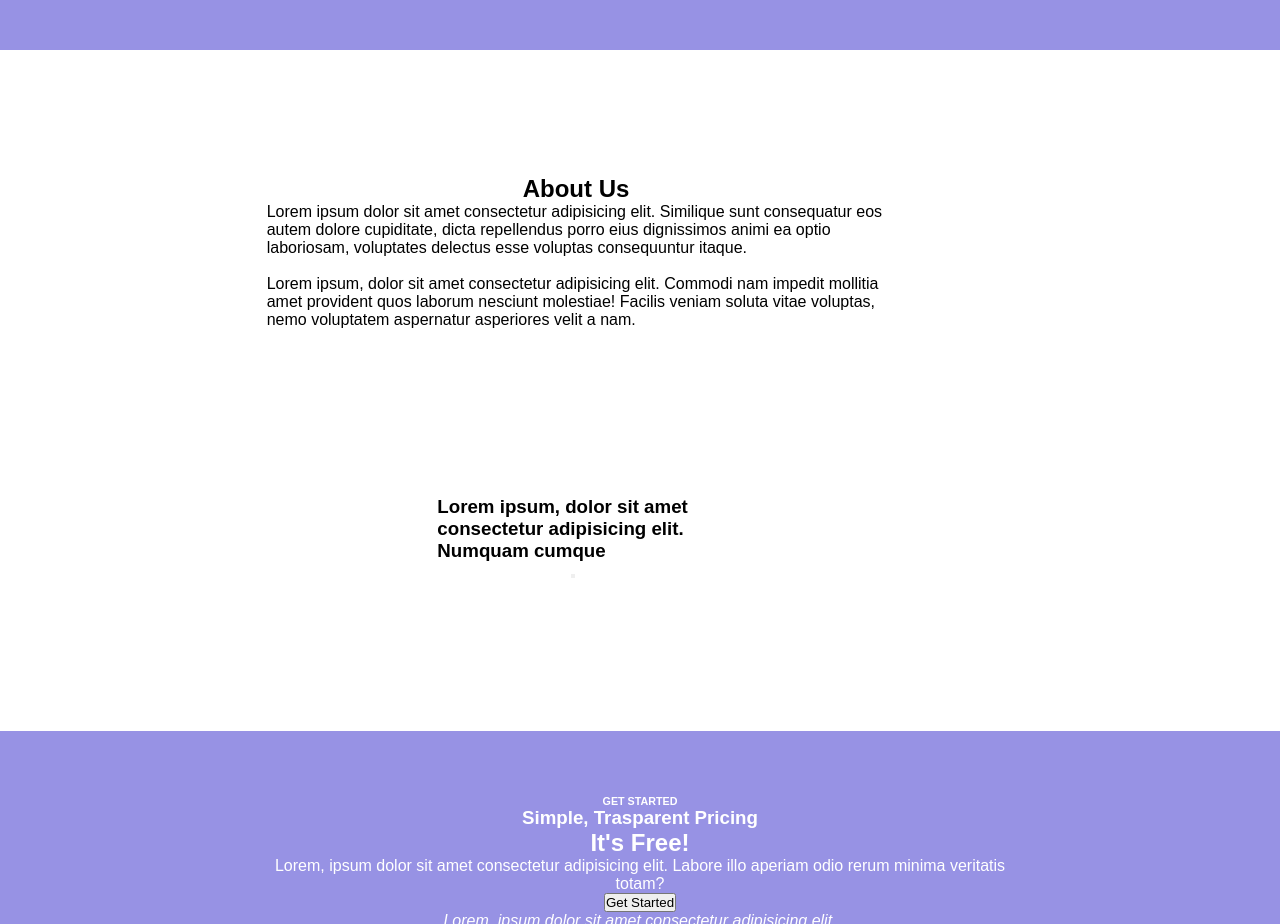
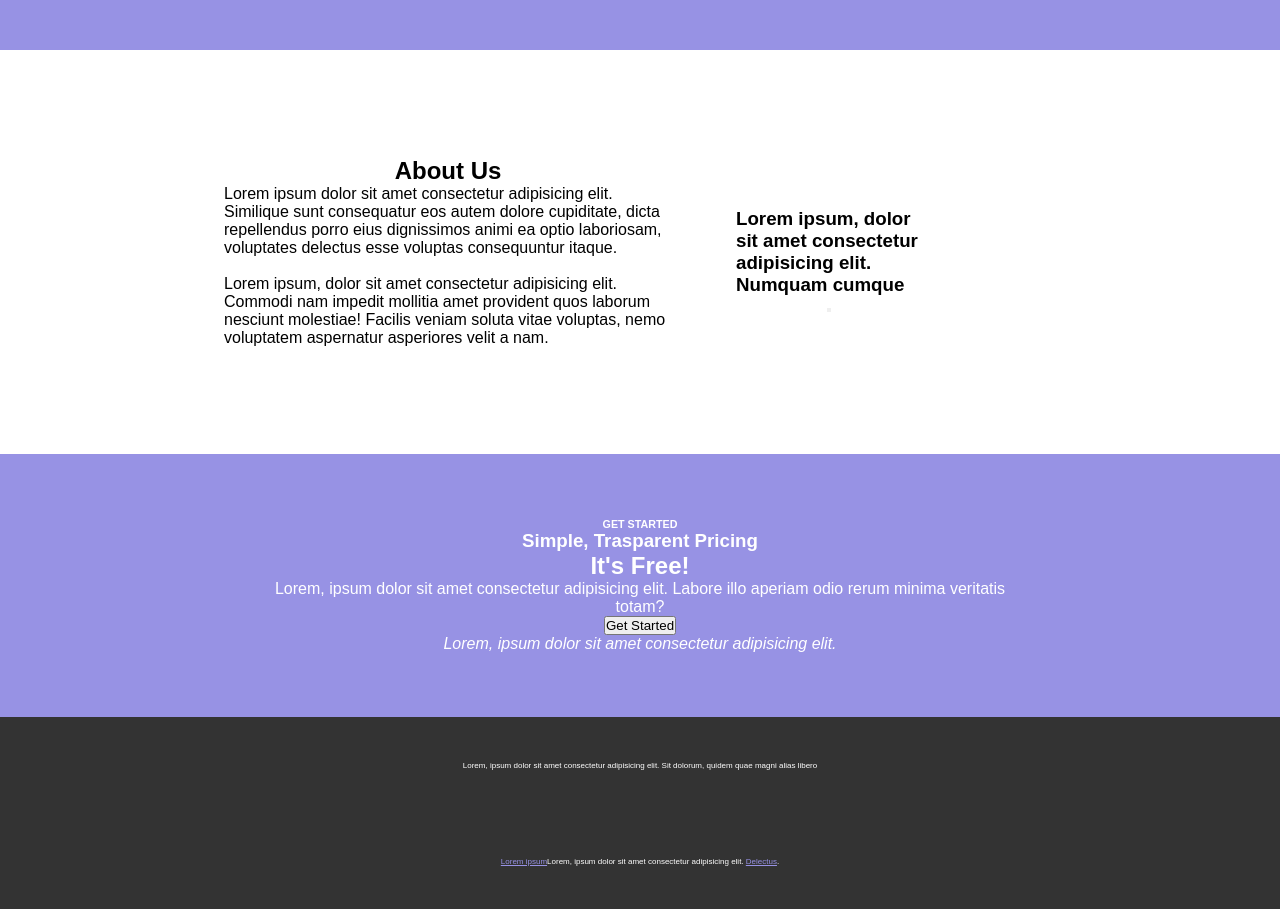
Before and after one commit to AlbertoCavans/html-css-responsive-layout, a plain HTML site: page index.html in a window 1280 px wide. Shown: the part 2660-3584 px from the top of the page. Drawn offline with Linux system fonts and the light colour scheme.

Commit message:
Style -about us resp

```diff
--- a/css/style.css
+++ b/css/style.css
@@ -486,6 +486,15 @@ footer p a {
     height: 25vw;
   }
 
+  /* ? ABOUT US SECTION */
+
+  .about-us-section .container-slim .row .col:first-child {
+    width: calc((60vw / 3) * 2);
+  }
+  .about-us-section .container-slim .row .col {
+    width: calc(60vw / 3);
+  }
+
   /* ? GET STARTED SECTION */
 
   #center-container {
```
